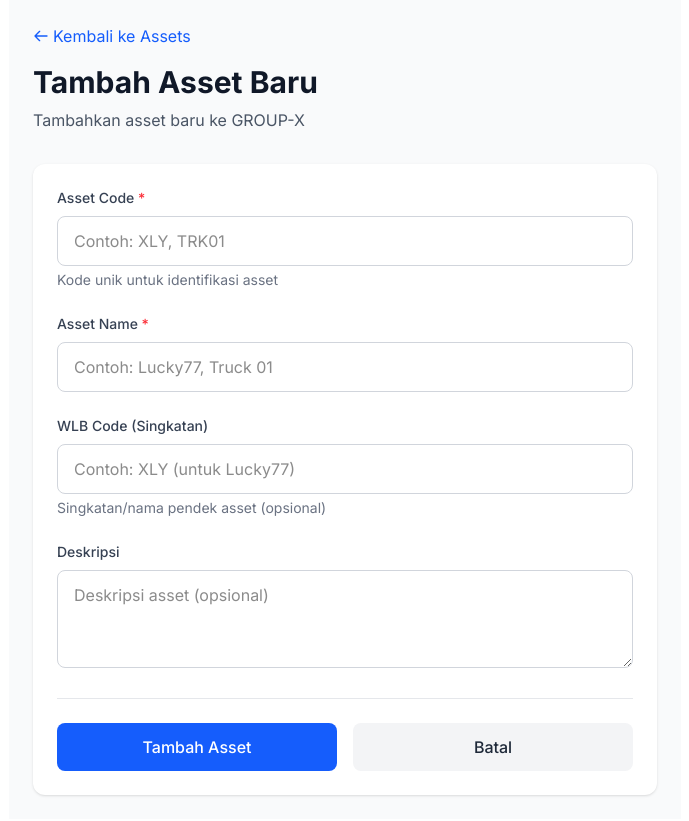
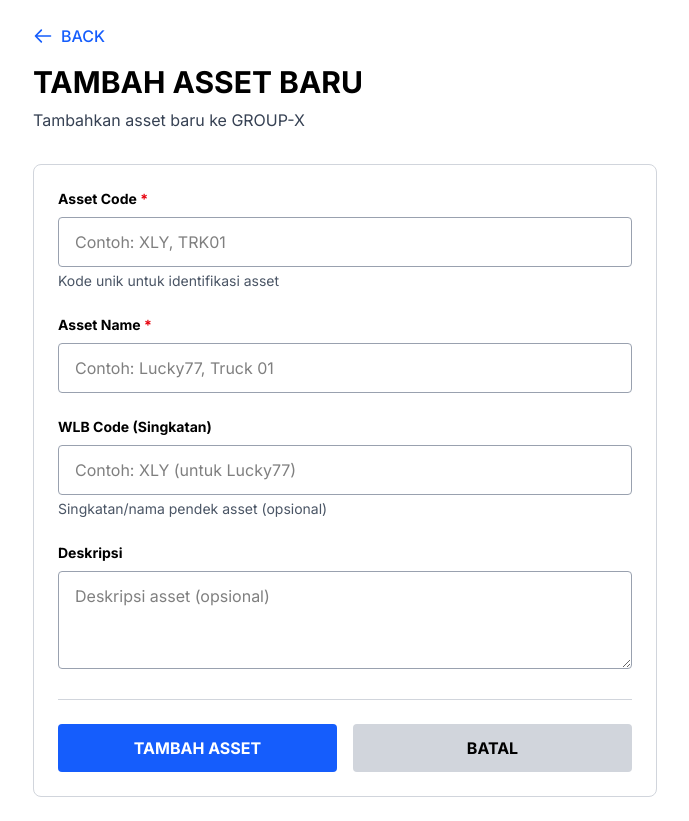
Before and after one commit to vinsatyargha-pixel/company-login-panel, a Next.js app: page /assets/add in a window 1280 px wide. Shown: the whole page, without its empty margins (295-984 px from the left). Built offline with nearby package versions, Linux system fonts and the light colour scheme.

Commit message:
ADD: Back navigation buttons to asset pages

```diff
--- a/app/assets/add/page.js
+++ b/app/assets/add/page.js
@@ -59,29 +59,30 @@ export default function AddAssetPage() {
   };
 
   return (
-    <div className="p-6 max-w-2xl mx-auto min-h-screen bg-gray-50">
-      {/* Header */}
+    <div className="p-6 max-w-2xl mx-auto min-h-screen bg-white">
+      {/* HEADER WITH BACK BUTTON */}
       <div className="mb-8">
-        <Link
-          href="/assets"
-          className="inline-flex items-center text-blue-600 hover:text-blue-800 mb-4"
+        <button
+          onClick={() => window.history.back()}
+          className="flex items-center text-blue-600 hover:text-blue-800 mb-4 font-medium"
         >
-          <svg className="w-4 h-4 mr-1" fill="none" stroke="currentColor" viewBox="0 0 24 24">
+          <svg className="w-5 h-5 mr-2" fill="none" stroke="currentColor" viewBox="0 0 24 24">
             <path strokeLinecap="round" strokeLinejoin="round" strokeWidth="2" d="M10 19l-7-7m0 0l7-7m-7 7h18" />
           </svg>
-          Kembali ke Assets
-        </Link>
-        <h1 className="text-3xl font-bold text-gray-900">Tambah Asset Baru</h1>
-        <p className="text-gray-600 mt-2">Tambahkan asset baru ke GROUP-X</p>
+          BACK
+        </button>
+
+        <h1 className="text-3xl font-bold text-black">TAMBAH ASSET BARU</h1>
+        <p className="text-gray-700 mt-2">Tambahkan asset baru ke GROUP-X</p>
       </div>
 
-      {/* Form */}
-      <div className="bg-white rounded-xl shadow p-6">
+      {/* FORM */}
+      <div className="border border-gray-300 rounded-lg p-6">
         <form onSubmit={handleSubmit} className="space-y-6">
           {/* Asset Code */}
           <div>
-            <label className="block text-sm font-medium text-gray-700 mb-2">
-              Asset Code <span className="text-red-500">*</span>
+            <label className="block text-sm font-bold text-black mb-2">
+              Asset Code <span className="text-red-600">*</span>
             </label>
             <input
               type="text"
@@ -89,16 +90,16 @@ export default function AddAssetPage() {
               value={formData.asset_code}
               onChange={handleChange}
               placeholder="Contoh: XLY, TRK01"
-              className="w-full border border-gray-300 rounded-lg px-4 py-3 focus:outline-none focus:ring-2 focus:ring-blue-500 focus:border-transparent"
+              className="w-full border border-gray-400 rounded px-4 py-3 text-black bg-white"
               required
             />
-            <p className="text-sm text-gray-500 mt-1">Kode unik untuk identifikasi asset</p>
+            <p className="text-sm text-gray-600 mt-1">Kode unik untuk identifikasi asset</p>
           </div>
 
           {/* Asset Name */}
           <div>
-            <label className="block text-sm font-medium text-gray-700 mb-2">
-              Asset Name <span className="text-red-500">*</span>
+            <label className="block text-sm font-bold text-black mb-2">
+              Asset Name <span className="text-red-600">*</span>
             </label>
             <input
               type="text"
@@ -106,14 +107,14 @@ export default function AddAssetPage() {
               value={formData.asset_name}
               onChange={handleChange}
               placeholder="Contoh: Lucky77, Truck 01"
-              className="w-full border border-gray-300 rounded-lg px-4 py-3 focus:outline-none focus:ring-2 focus:ring-blue-500 focus:border-transparent"
+              className="w-full border border-gray-400 rounded px-4 py-3 text-black bg-white"
               required
             />
           </div>
 
           {/* WLB Code */}
           <div>
-            <label className="block text-sm font-medium text-gray-700 mb-2">
+            <label className="block text-sm font-bold text-black mb-2">
               WLB Code (Singkatan)
             </label>
             <input
@@ -122,14 +123,14 @@ export default function AddAssetPage() {
               value={formData.wlb_code}
               onChange={handleChange}
               placeholder="Contoh: XLY (untuk Lucky77)"
-              className="w-full border border-gray-300 rounded-lg px-4 py-3 focus:outline-none focus:ring-2 focus:ring-blue-500 focus:border-transparent"
+              className="w-full border border-gray-400 rounded px-4 py-3 text-black bg-white"
             />
-            <p className="text-sm text-gray-500 mt-1">Singkatan/nama pendek asset (opsional)</p>
+            <p className="text-sm text-gray-600 mt-1">Singkatan/nama pendek asset (opsional)</p>
           </div>
 
           {/* Description */}
           <div>
-            <label className="block text-sm font-medium text-gray-700 mb-2">
+            <label className="block text-sm font-bold text-black mb-2">
               Deskripsi
             </label>
             <textarea
@@ -138,25 +139,26 @@ export default function AddAssetPage() {
               onChange={handleChange}
               placeholder="Deskripsi asset (opsional)"
               rows="3"
-              className="w-full border border-gray-300 rounded-lg px-4 py-3 focus:outline-none focus:ring-2 focus:ring-blue-500 focus:border-transparent"
+              className="w-full border border-gray-400 rounded px-4 py-3 text-black bg-white"
             />
           </div>
 
           {/* Buttons */}
-          <div className="flex gap-4 pt-6 border-t border-gray-200">
+          <div className="flex gap-4 pt-6 border-t border-gray-300">
             <button
               type="submit"
               disabled={loading}
-              className="flex-1 bg-blue-600 hover:bg-blue-700 text-white font-medium py-3 px-6 rounded-lg transition-colors disabled:opacity-50 disabled:cursor-not-allowed"
+              className="flex-1 bg-blue-600 hover:bg-blue-700 text-white font-bold py-3 px-6 rounded disabled:opacity-50"
             >
-              {loading ? 'Menambahkan...' : 'Tambah Asset'}
+              {loading ? 'MENAMBAH...' : 'TAMBAH ASSET'}
             </button>
-            <Link
-              href="/assets"
-              className="flex-1 bg-gray-100 hover:bg-gray-200 text-gray-800 font-medium py-3 px-6 rounded-lg text-center transition-colors"
+            <button
+              type="button"
+              onClick={() => router.push('/assets')}
+              className="flex-1 bg-gray-300 hover:bg-gray-400 text-black font-bold py-3 px-6 rounded"
             >
-              Batal
-            </Link>
+              BATAL
+            </button>
           </div>
         </form>
       </div>
--- a/app/assets/page.js
+++ b/app/assets/page.js
@@ -1,4 +1,4 @@
-// app/assets/page.js - MINIMAL VERSION
+// app/assets/page.js - FINAL VERSION
 'use client';
 
 import { useState, useEffect } from 'react';
@@ -12,6 +12,34 @@ const formatIDR = (amount) => {
     currency: 'IDR',
     minimumFractionDigits: 0,
   }).format(amount || 0);
+};
+
+// Helper untuk date range
+const getDateRange = (filter) => {
+  const today = new Date();
+  const start = new Date();
+
+  switch(filter) {
+    case 'month':
+      start.setMonth(today.getMonth() - 1);
+      break;
+    case '6month':
+      start.setMonth(today.getMonth() - 6);
+      break;
+    case 'year':
+      start.setFullYear(today.getFullYear() - 1);
+      break;
+    default: // 'today'
+      return {
+        start: today.toISOString().split('T')[0],
+        end: today.toISOString().split('T')[0]
+      };
+  }
+
+  return {
+    start: start.toISOString().split('T')[0],
+    end: today.toISOString().split('T')[0]
+  };
 };
 
 export default function AssetsPage() {
@@ -28,6 +56,7 @@ export default function AssetsPage() {
     try {
       setLoading(true);
 
+      // Fetch assets
       const { data: assetsData } = await supabase
         .from('assets')
         .select('*')
@@ -35,14 +64,18 @@ export default function AssetsPage() {
 
       setAssets(assetsData || []);
 
-      const today = new Date().toISOString().split('T')[0];
+      // Determine date range
+      const dateRange = getDateRange(dateFilter);
+
+      // Fetch transactions within date range
       const { data: transactionsData } = await supabase
         .from('transactions')
         .select(`
           *,
           asset:assets(asset_code, asset_name, wlb_code)
         `)
-        .gte('transaction_date', today)
+        .gte('transaction_date', dateRange.start)
+        .lte('transaction_date', dateRange.end)
         .order('transaction_date', { ascending: false });
 
       setTransactions(transactionsData || []);
@@ -54,7 +87,7 @@ export default function AssetsPage() {
     }
   };
 
-  // Calculate stats - SIMPLIFIED
+  // Calculate overall stats
   const calculateStats = () => {
     const stats = {
       deposit: { approved: 0, rejected: 0, failed: 0 },
@@ -87,8 +120,18 @@ export default function AssetsPage() {
 
   return (
     <div className="p-6 max-w-7xl mx-auto min-h-screen bg-white">
-      {/* HEADER - BLACK & WHITE */}
+      {/* HEADER WITH BACK BUTTON */}
       <div className="mb-8">
+        <button
+          onClick={() => window.history.back()}
+          className="flex items-center text-blue-600 hover:text-blue-800 mb-4 font-medium"
+        >
+          <svg className="w-5 h-5 mr-2" fill="none" stroke="currentColor" viewBox="0 0 24 24">
+            <path strokeLinecap="round" strokeLinejoin="round" strokeWidth="2" d="M10 19l-7-7m0 0l7-7m-7 7h18" />
+          </svg>
+          BACK
+        </button>
+
         <h1 className="text-3xl font-bold text-black">ASSET GROUP-X</h1>
         <p className="text-gray-700 mt-2">Monitoring transaksi deposit & withdrawal</p>
       </div>
```
